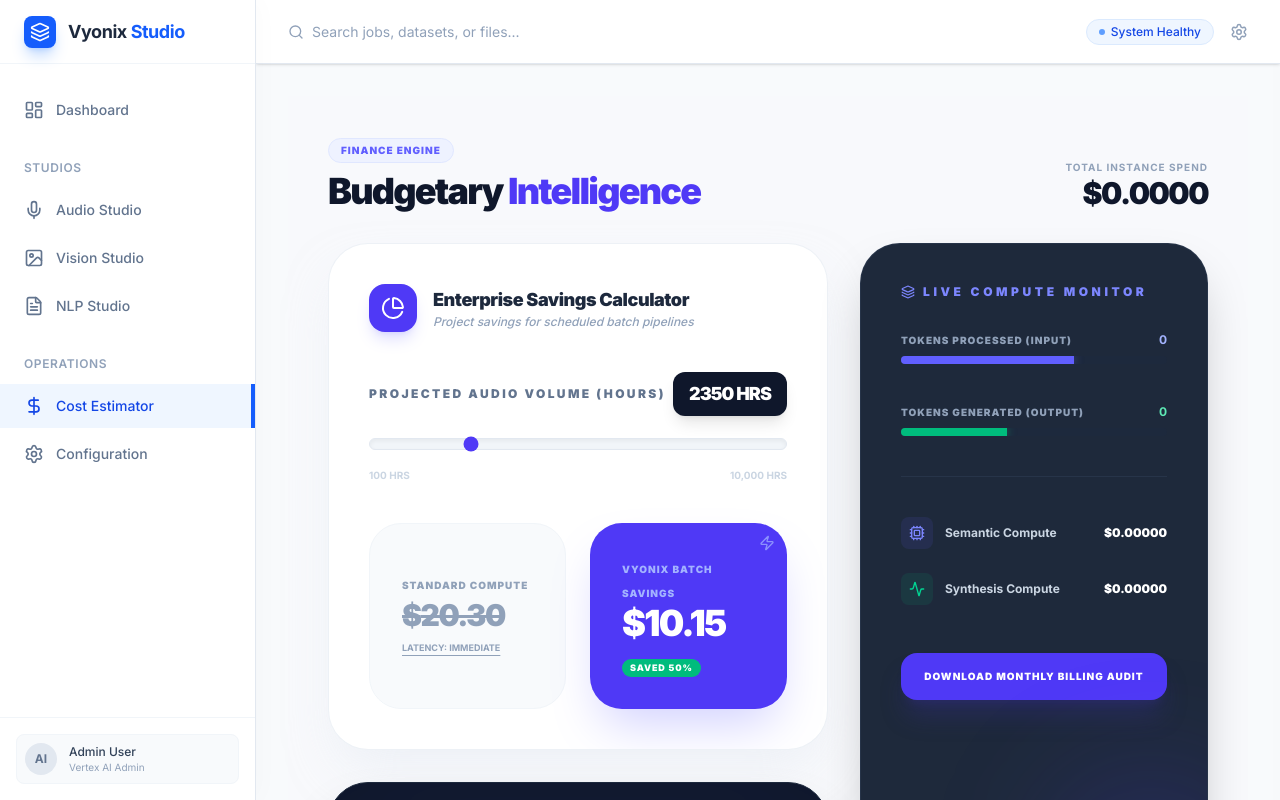
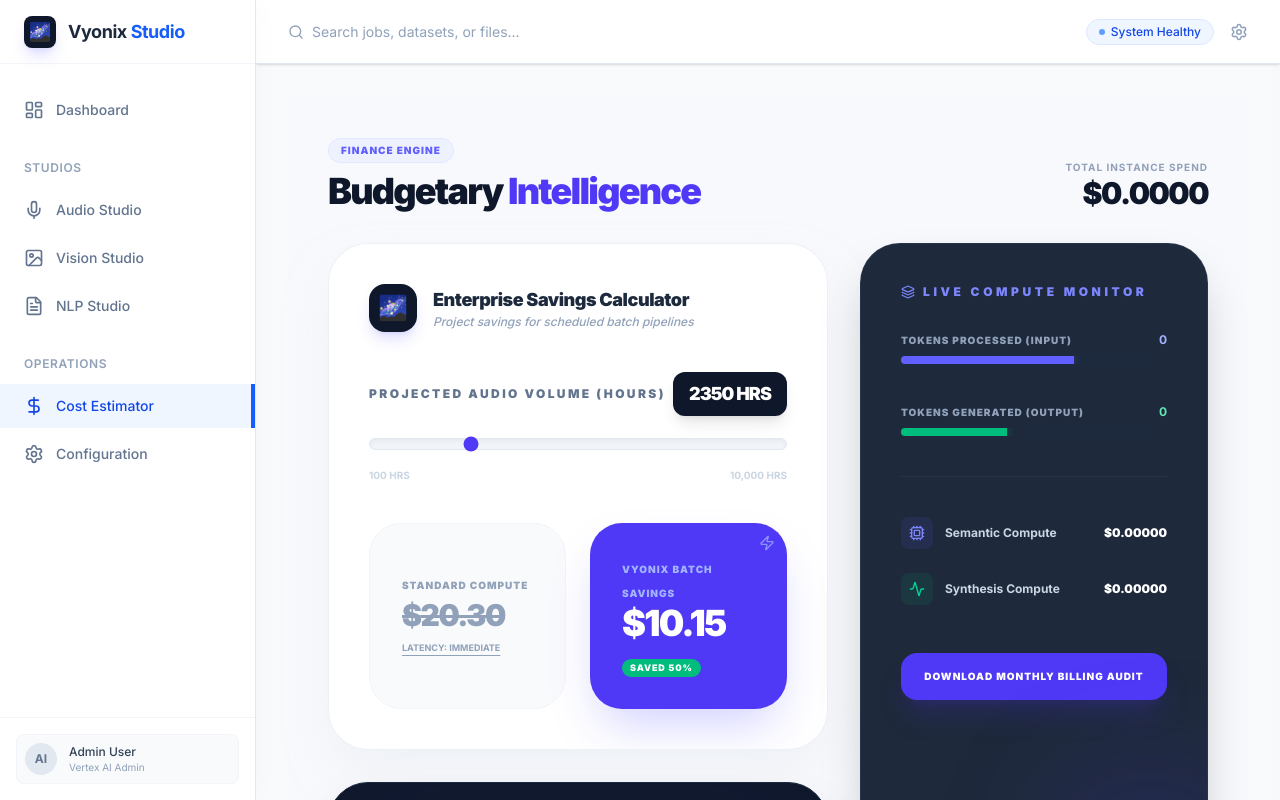
Before and after one commit to inareshmatta/vyonix-ai-data-factory, a Next.js app in the folder apps/web/: page /cost in a window 1280 px wide. Built offline with nearby package versions, Linux system fonts and the light colour scheme.

Commit message:
UI: Replaced brand icons with Galaxy emoji across all studios

```diff
--- a/apps/web/app/cost/page.tsx
+++ b/apps/web/app/cost/page.tsx
@@ -47,8 +47,8 @@
                     <div className="bg-white rounded-[2.5rem] shadow-2xl shadow-slate-200/50 border border-slate-200/60 overflow-hidden">
                         <div className="p-10">
                             <div className="flex items-center gap-4 mb-10">
-                                <div className="w-12 h-12 bg-indigo-600 rounded-2xl flex items-center justify-center text-white shadow-lg shadow-indigo-500/20">
-                                    <PieChart size={24} />
+                                <div className="w-12 h-12 bg-slate-900 rounded-2xl flex items-center justify-center shadow-lg shadow-indigo-500/20 text-2xl">
+                                    🌌
                                 </div>
                                 <div>
                                     <h2 className="text-lg font-black text-slate-800 tracking-tight">Enterprise Savings Calculator</h2>
--- a/apps/web/app/image/page.tsx
+++ b/apps/web/app/image/page.tsx
@@ -249,7 +249,7 @@
             {/* Header */}
             <div className="h-14 bg-white border-b border-slate-200 flex items-center justify-between px-4 z-20 shadow-sm shrink-0">
                 <div className="flex items-center gap-2">
-                    <ImageIcon className="text-blue-600" size={20} />
+                    <span className="text-xl">🌌</span>
                     <h1 className="font-bold text-slate-800">Vyonix <span className="text-blue-600">Studio</span> <span className="text-xs bg-slate-100 text-slate-500 px-1.5 py-0.5 rounded ml-2 font-mono">VISION PRO</span></h1>
                 </div>
 
--- a/apps/web/app/page.tsx
+++ b/apps/web/app/page.tsx
@@ -62,8 +62,8 @@
       <div className="flex flex-col lg:flex-row justify-between items-start lg:items-center gap-6">
         <div>
           <h1 className="text-4xl font-black text-slate-900 tracking-tight flex items-center gap-3">
-            <div className="w-12 h-12 bg-indigo-600 rounded-2xl flex items-center justify-center shadow-lg shadow-indigo-500/30">
-              <Zap className="text-white fill-white" size={24} />
+            <div className="w-12 h-12 bg-slate-900 rounded-2xl flex items-center justify-center shadow-lg shadow-indigo-500/30 text-2xl">
+              🌌
             </div>
             Performance Hub
           </h1>
--- a/apps/web/app/text/page.tsx
+++ b/apps/web/app/text/page.tsx
@@ -252,8 +252,8 @@
             {/* Header */}
             <div className="h-16 bg-[#1e293b] border-b border-slate-700/50 flex items-center justify-between px-6 shadow-xl z-30">
                 <div className="flex items-center gap-3">
-                    <div className="w-10 h-10 bg-indigo-600 rounded-xl flex items-center justify-center shadow-lg shadow-indigo-500/20">
-                        <Layers className="text-white" size={22} />
+                    <div className="w-10 h-10 bg-slate-900 rounded-xl flex items-center justify-center shadow-lg shadow-indigo-500/20 text-xl">
+                        🌌
                     </div>
                     <div>
                         <h1 className="font-black text-white text-lg tracking-tight flex items-center gap-2">
--- a/apps/web/components/layout/Sidebar.tsx
+++ b/apps/web/components/layout/Sidebar.tsx
@@ -39,8 +39,8 @@
     return (
         <div className="w-64 bg-white border-r border-slate-200 flex flex-col z-10 shadow-[4px_0_24px_rgba(0,0,0,0.02)] h-screen">
             <div className="h-16 flex items-center px-6 border-b border-slate-100 flex-shrink-0">
-                <div className="w-8 h-8 bg-blue-600 rounded-lg flex items-center justify-center text-white mr-3 shadow-lg shadow-blue-500/30">
-                    <Layers size={20} />
+                <div className="w-8 h-8 bg-slate-900 rounded-lg flex items-center justify-center text-lg mr-3 shadow-lg shadow-indigo-500/20">
+                    🌌
                 </div>
                 <span className="font-bold text-lg tracking-tight text-slate-800">Vyonix <span className="text-blue-600">Studio</span></span>
             </div>
```
